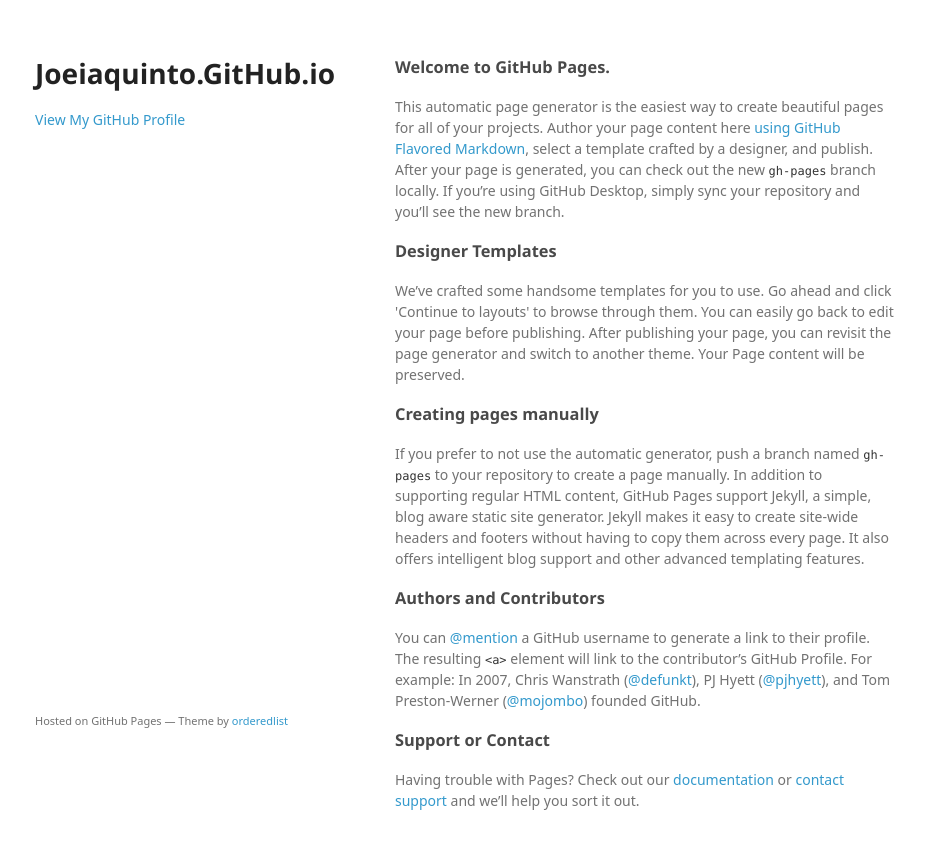
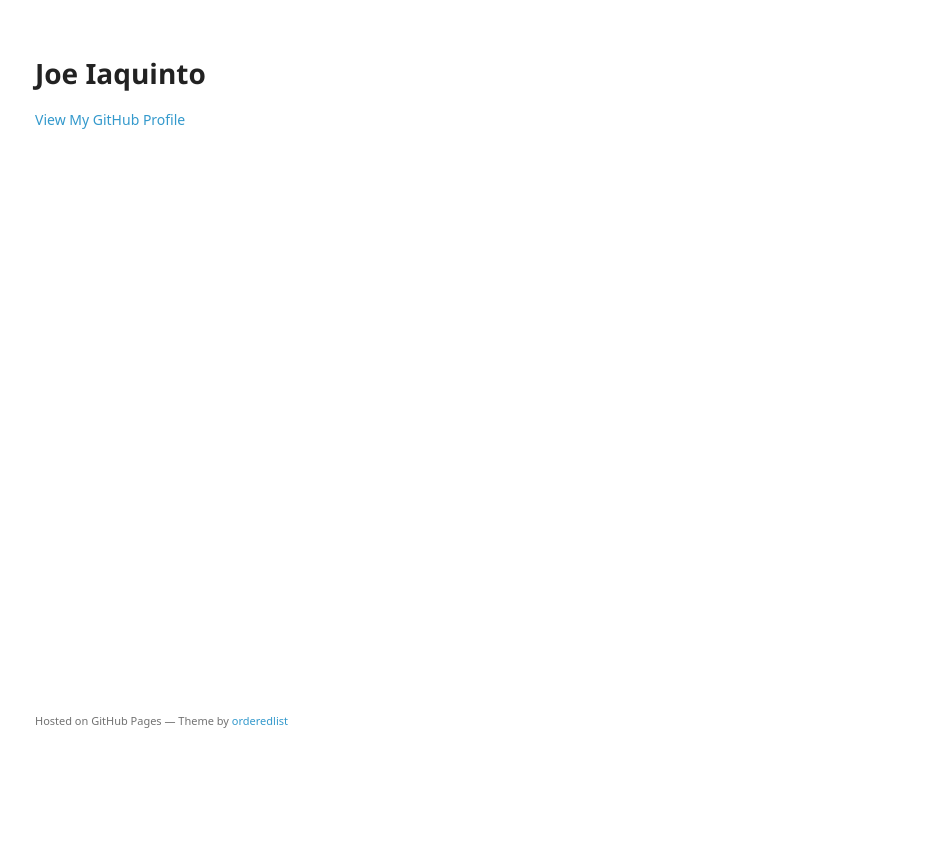
Before and after one commit to JoeIaquinto/JoeIaquinto.github.io, a plain HTML site: page index.html in a window 1280 px wide. Shown: the whole page, without its empty margins (175-1100 px from the left). After the commit the page ends 800 px from the top, so only its background shows below. Drawn offline with Linux system fonts and the light colour scheme; a web font is replaced by a local one.

Commit message:
removed filler

```diff
--- a/index.html
+++ b/index.html
@@ -3,7 +3,7 @@
   <head>
     <meta charset="utf-8">
     <meta http-equiv="X-UA-Compatible" content="chrome=1">
-    <title>Joeiaquinto.GitHub.io by JoeIaquinto</title>
+    <title>JoeIaquinto on GitHub</title>
 
     <link rel="stylesheet" href="stylesheets/styles.css">
     <link rel="stylesheet" href="stylesheets/github-light.css">
@@ -15,7 +15,7 @@
   <body>
     <div class="wrapper">
       <header>
-        <h1>Joeiaquinto.GitHub.io</h1>
+        <h1>Joe Iaquinto</h1>
         <p></p>
 
 
@@ -24,29 +24,6 @@
       </header>
       <section>
         <h3>
-<a id="welcome-to-github-pages" class="anchor" href="#welcome-to-github-pages" aria-hidden="true"><span aria-hidden="true" class="octicon octicon-link"></span></a>Welcome to GitHub Pages.</h3>
-
-<p>This automatic page generator is the easiest way to create beautiful pages for all of your projects. Author your page content here <a href="https://guides.github.com/features/mastering-markdown/">using GitHub Flavored Markdown</a>, select a template crafted by a designer, and publish. After your page is generated, you can check out the new <code>gh-pages</code> branch locally. If you’re using GitHub Desktop, simply sync your repository and you’ll see the new branch.</p>
-
-<h3>
-<a id="designer-templates" class="anchor" href="#designer-templates" aria-hidden="true"><span aria-hidden="true" class="octicon octicon-link"></span></a>Designer Templates</h3>
-
-<p>We’ve crafted some handsome templates for you to use. Go ahead and click 'Continue to layouts' to browse through them. You can easily go back to edit your page before publishing. After publishing your page, you can revisit the page generator and switch to another theme. Your Page content will be preserved.</p>
-
-<h3>
-<a id="creating-pages-manually" class="anchor" href="#creating-pages-manually" aria-hidden="true"><span aria-hidden="true" class="octicon octicon-link"></span></a>Creating pages manually</h3>
-
-<p>If you prefer to not use the automatic generator, push a branch named <code>gh-pages</code> to your repository to create a page manually. In addition to supporting regular HTML content, GitHub Pages support Jekyll, a simple, blog aware static site generator. Jekyll makes it easy to create site-wide headers and footers without having to copy them across every page. It also offers intelligent blog support and other advanced templating features.</p>
-
-<h3>
-<a id="authors-and-contributors" class="anchor" href="#authors-and-contributors" aria-hidden="true"><span aria-hidden="true" class="octicon octicon-link"></span></a>Authors and Contributors</h3>
-
-<p>You can <a href="https://help.github.com/articles/basic-writing-and-formatting-syntax/#mentioning-users-and-teams" class="user-mention">@mention</a> a GitHub username to generate a link to their profile. The resulting <code>&lt;a&gt;</code> element will link to the contributor’s GitHub Profile. For example: In 2007, Chris Wanstrath (<a href="https://github.com/defunkt" class="user-mention">@defunkt</a>), PJ Hyett (<a href="https://github.com/pjhyett" class="user-mention">@pjhyett</a>), and Tom Preston-Werner (<a href="https://github.com/mojombo" class="user-mention">@mojombo</a>) founded GitHub.</p>
-
-<h3>
-<a id="support-or-contact" class="anchor" href="#support-or-contact" aria-hidden="true"><span aria-hidden="true" class="octicon octicon-link"></span></a>Support or Contact</h3>
-
-<p>Having trouble with Pages? Check out our <a href="https://help.github.com/pages">documentation</a> or <a href="https://github.com/contact">contact support</a> and we’ll help you sort it out.</p>
       </section>
       <footer>
         <p><small>Hosted on GitHub Pages &mdash; Theme by <a href="https://github.com/orderedlist">orderedlist</a></small></p>
```
